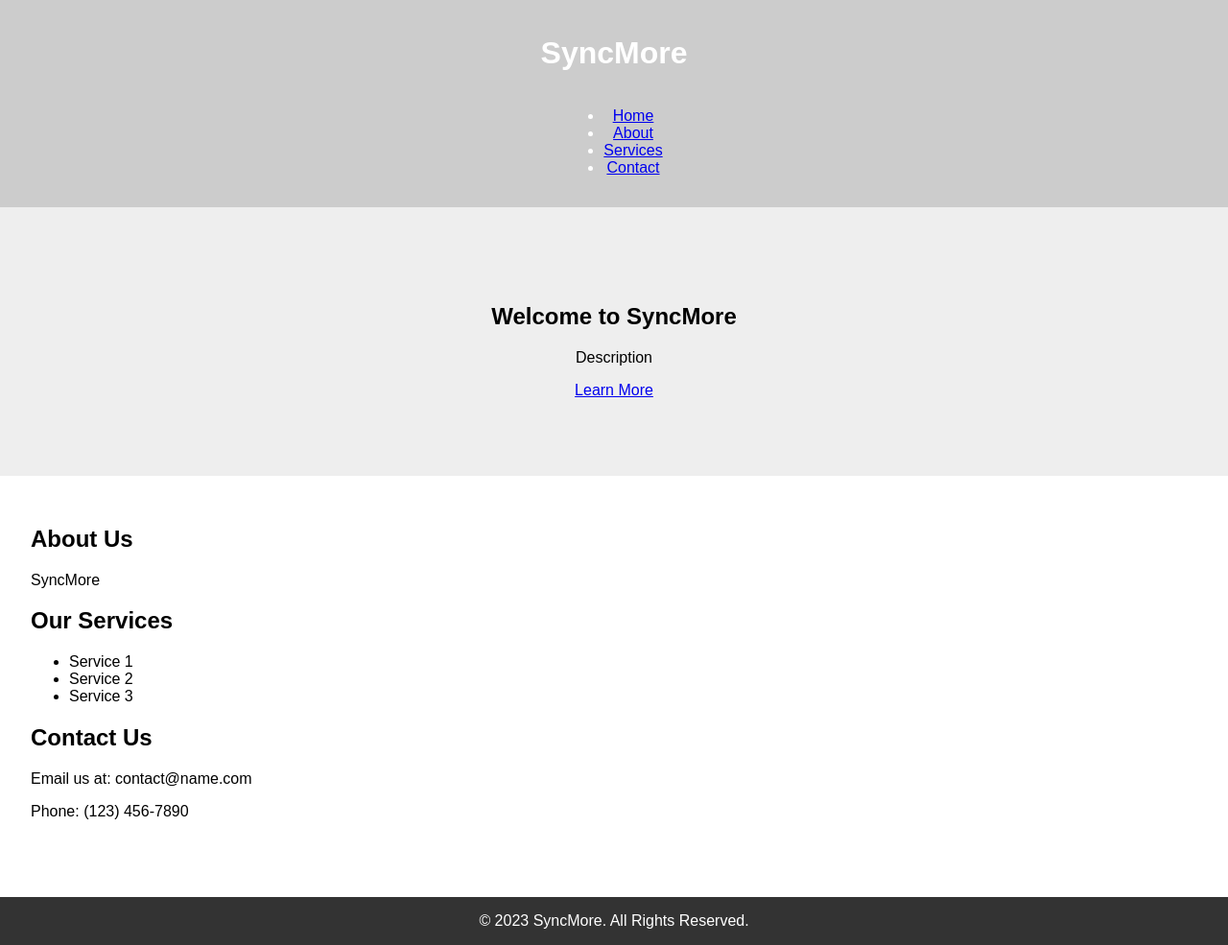
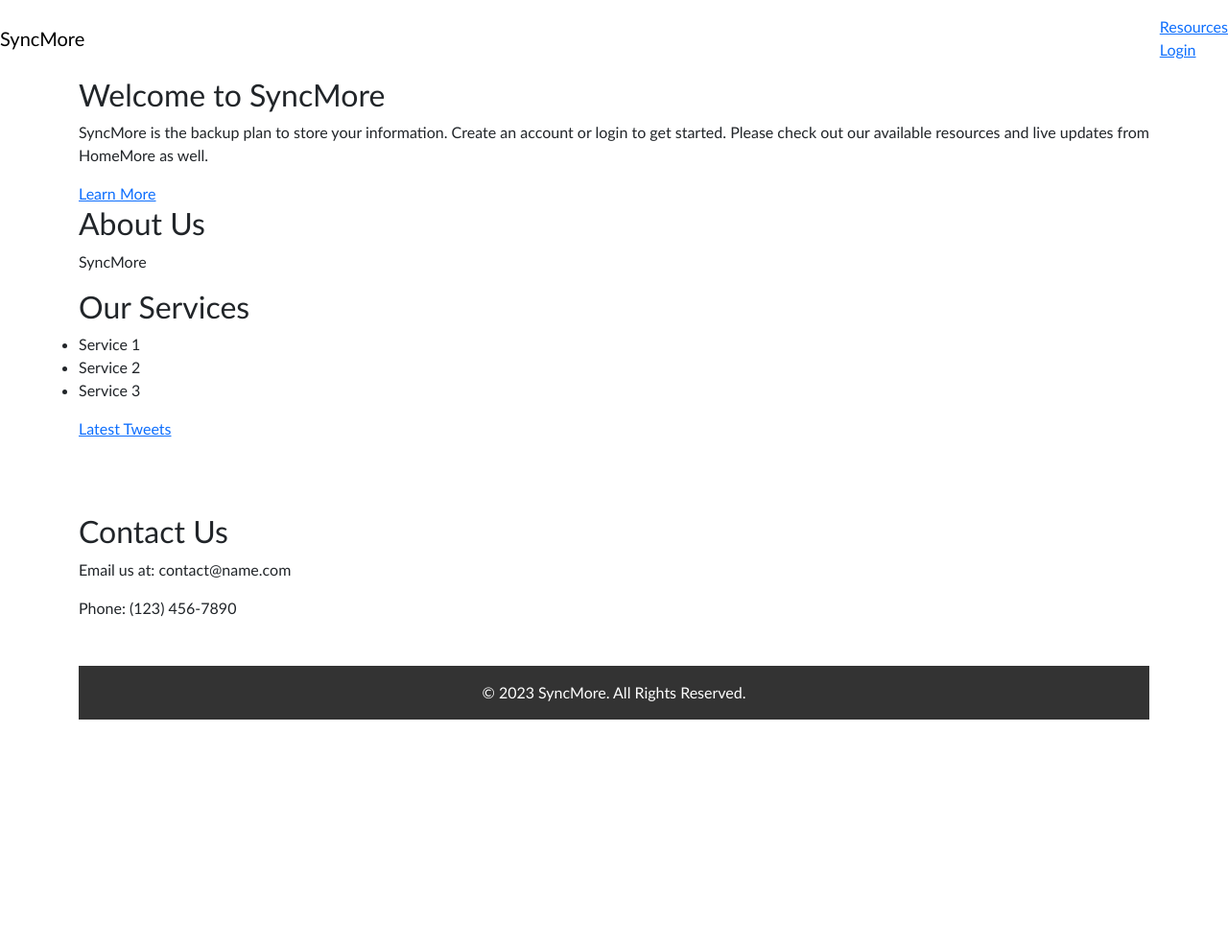
Before and after one commit to mzkahane/SyncMore, a Django app: page / in a window 1280 px wide. Shown: the whole page at 96% size. After the commit the page ends 750 px from the top, so only its background shows below. Run offline with Django 4.2, Linux system fonts and the light colour scheme; some libraries are stand-ins or nearby versions.

Commit message:
updating home page

```diff
--- a/index/templates/index/index.html
+++ b/index/templates/index/index.html
@@ -5,9 +5,11 @@
     <meta http-equiv="X-UA-Compatible" content="IE=edge">
     <meta name="viewport" content="width=device-width, initial-scale=1.0">
     <title>SyncMore</title>
+    <!-- CSS for Bootstrap -->
+    <link href="https://cdn.jsdelivr.net/npm/bootstrap@5.3.2/dist/css/bootstrap.min.css" rel="stylesheet" integrity="sha384-T3c6CoIi6uLrA9TneNEoa7RxnatzjcDSCmG1MXxSR1GAsXEV/Dwwykc2MPK8M2HN" crossorigin="anonymous">
     <style>
         body {
-            font-family: Arial, sans-serif;
+            font-family: Calibri, sans-serif;
             margin: 0;
             padding: 0;
         }
@@ -44,25 +46,35 @@
     </style>
 </head>
 <body>
-    <header>
-        <h1>SyncMore</h1>
-        <nav>
-            <ul>
-                <li><a href="#">Home</a></li>
-                <li><a href="#">About</a></li>
-                <li><a href="#">Services</a></li>
-                <li><a href="#">Contact</a></li>
+    <!-- Begin: Navigation bar at the top -->
+    <div class="navbar navbar-static-top">
+        <!-- SyncMore Home Page button and brand name -->
+        <a class="navbar-brand" href="/">SyncMore</a>
+        <!-- Navigation bar pages -->
+        <div class="navbar">
+            <ul class="nav navbar-nav">
+                <li><a href="/resources/index"><span class="glyphicon glyphicon-calendar"></span>Resources</a></li>
+
+                <li><a href="/user/login"><span class="glyphicon glyphicon-book"></span>Login</a></li>
             </ul>
-        </nav>
-    </header>
+        </div>
+    </div>
+    <!-- End: Navigation bar at the top -->
 
-    <section class="hero">
+    <!-- Begin: Home Page Container -->
+    <div class ="container">
+        <!--Begin: About blurb -->
+        <div class row ="About">
+            <div class="col-large-12 col-small-12 col-12">
                 <h2>Welcome to SyncMore</h2>
-        <p>Description</p>
+                <p> SyncMore is the backup plan to store your information. Create an account or login to get started. Please check out our available resources and live updates from HomeMore as well.</p>
                 <a href="#">Learn More</a>
-    </section>
+            </div>
+        </div>
+        <!-- End: About blurb -->
 
-    <section class="content">
+        <!-- Begin: Content -->
+        <div class="row">
             <h2>About Us</h2>
             <p>SyncMore</p>
 
@@ -73,13 +85,30 @@
                 <li>Service 3</li>
             </ul>
 
+            <!-- Begin: Twitter Feed Container -->
+            <div class="col-large-4 col-small-4">
+                <a class="twitter-timeline twitter-timeline-rendered"
+                    style="display: flex; height:100px; width: 520px; max-width: 100%; margin-top: 0px; margin-bottom: 0px;"
+                    href="https://twitter.com/HomemoreProject?ref_src=twsrc%5Etfw">
+                    Latest Tweets
+                </a>
+                <script async src="https://platform.twitter.com/widgets.js" charset="utf-8"></script>
+
+            </div>
+            <!-- End: Twitter Feed Container -->
+
             <h2>Contact Us</h2>
             <p>Email us at: contact@name.com</p>
             <p>Phone: (123) 456-7890</p>
-    </section>
+        </div>
+
 
         <footer>
             &copy; 2023 SyncMore. All Rights Reserved.
         </footer>
+    </div>
+    <!-- End: Home Page Container -->
+    <!-- Javascript bundle for Bootstrap -->
+    <script src="https://cdn.jsdelivr.net/npm/bootstrap@5.3.2/dist/js/bootstrap.bundle.min.js" integrity="sha384-C6RzsynM9kWDrMNeT87bh95OGNyZPhcTNXj1NW7RuBCsyN/o0jlpcV8Qyq46cDfL" crossorigin="anonymous"></script>
 </body>
 </html>
```
Also changed, not shown: README.md. Lines whose indentation alone changed are shown as unchanged.
